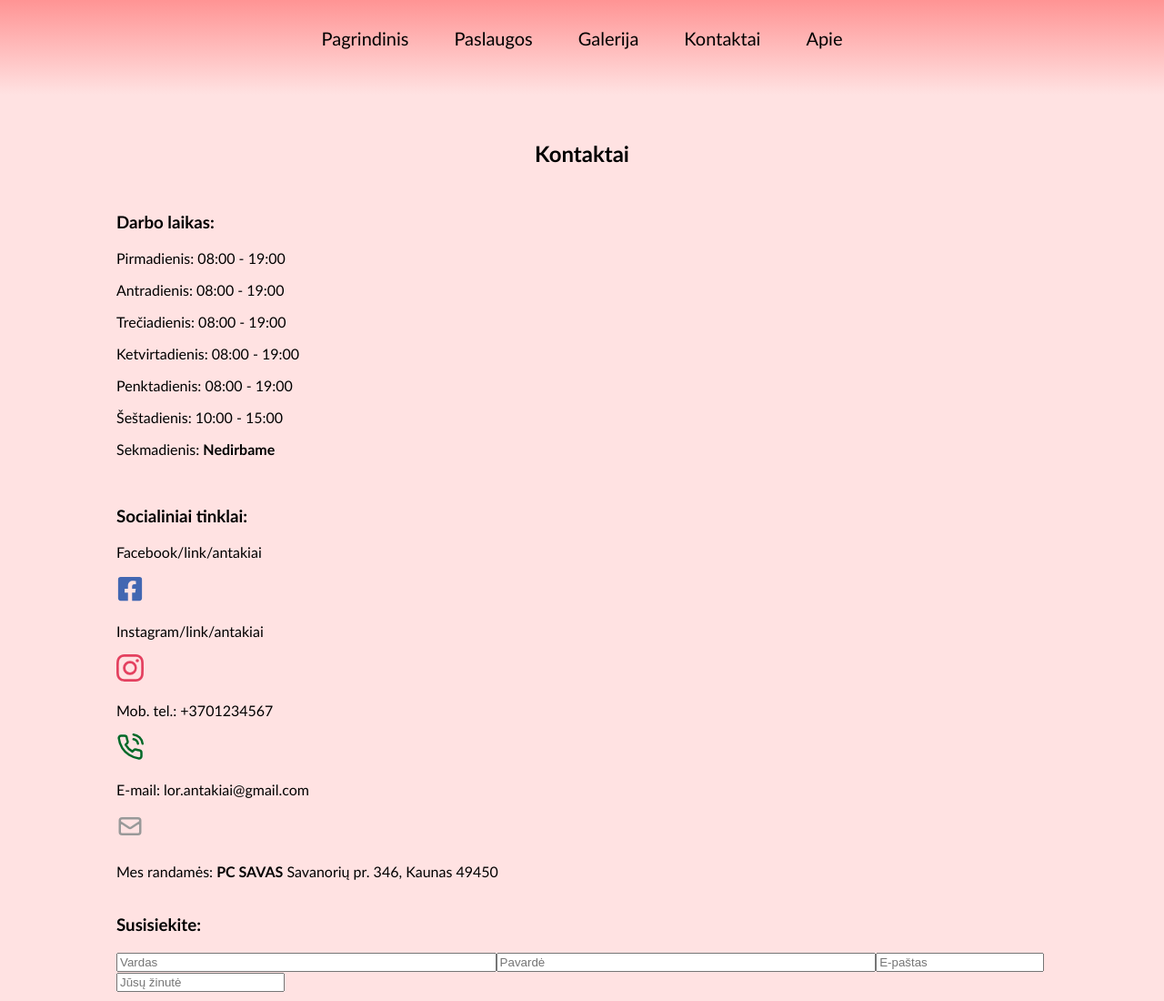
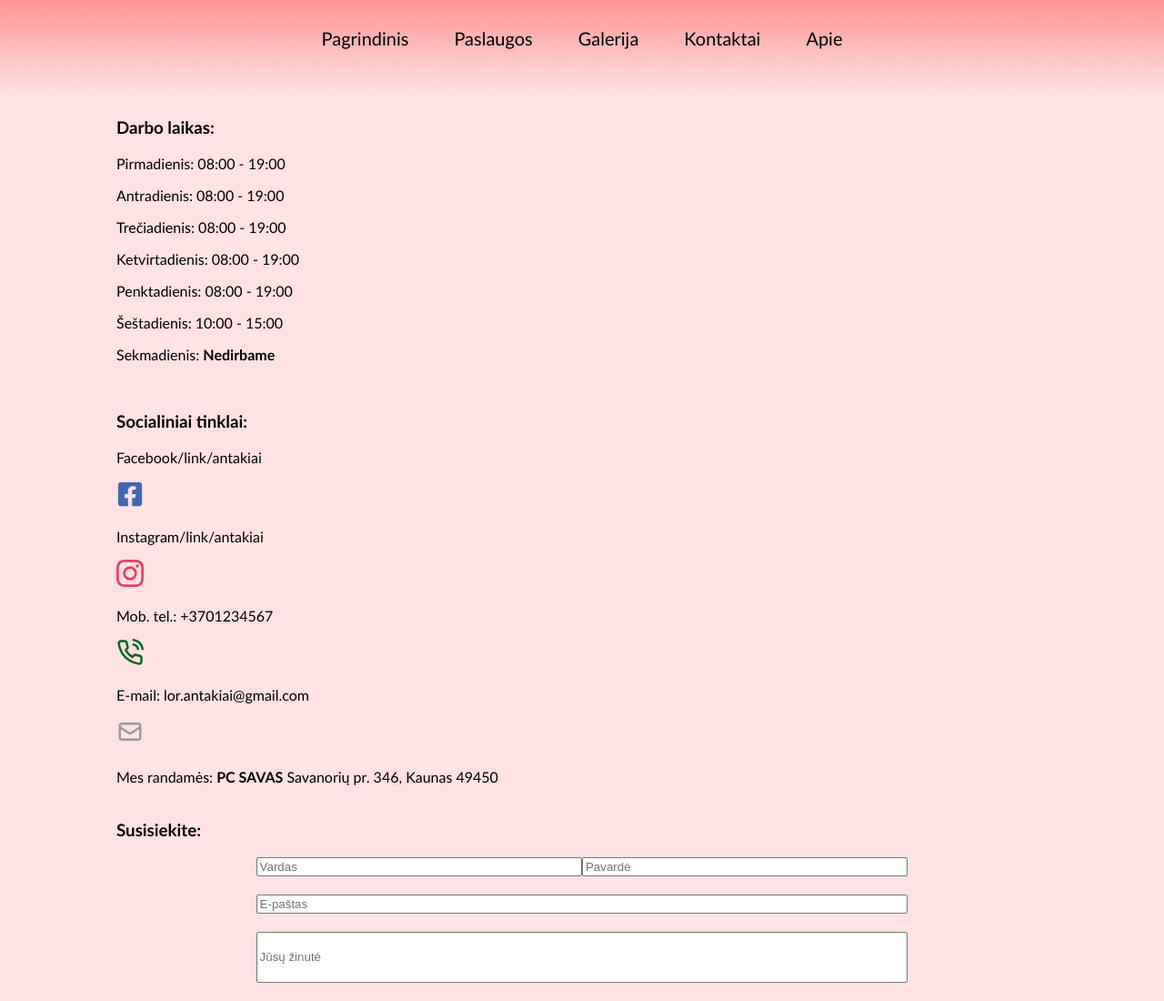
Before and after one commit to ArminasStrolys/react-projects, a React (Create React App) app in the folder eyebrow-portfolio-site/: page /contacts in a window 1280 px wide. Shown: the whole page at 91% size. Built offline with nearby package versions, Linux system fonts and the light colour scheme.

Commit message:
Fixed navbar

```diff
--- a/eyebrow-portfolio-site/src/components/contacts/Contacts.jsx
+++ b/eyebrow-portfolio-site/src/components/contacts/Contacts.jsx
@@ -48,7 +48,7 @@ const Contacts = () => {
 
       <h3>Susisiekite:</h3>
       <div>
-        <form action="">
+        <form className="contact-us-form" action="">
           <input className="field-1" type="text" placeholder="Vardas" />
           <input className="field-2" type="text" placeholder="Pavardė" />
           <input className="field-3" type="email" placeholder="E-paštas" />
--- a/eyebrow-portfolio-site/src/style/_contacts.scss
+++ b/eyebrow-portfolio-site/src/style/_contacts.scss
@@ -18,6 +18,21 @@
   font-size: 30px;
   color: #999999;
 }
+.contact-us-form{
+  width: 70%;
+  margin: auto;
+  display: flex;
+  flex-wrap: wrap;
+}
 .field-1, .field-2{
-  width: 40%;
+  width: 50%;
+  margin-bottom: 20px;
+  box-sizing: border-box;
 }
+.field-3, .field-4{
+  width: 100%;
+  margin-bottom: 20px;
+}
+.field-4{
+  height: 50px;
+}
--- a/eyebrow-portfolio-site/src/style/_navi.scss
+++ b/eyebrow-portfolio-site/src/style/_navi.scss
@@ -9,6 +9,9 @@
   padding: 30px 0 50px 0;
   font-size: 20px;
   font-weight: 500;
+  position: fixed;
+  width: 100%;
+  top: 0;
   a{
     color: $black_color;
     text-decoration: none;
@@ -18,3 +21,12 @@
     }
   }
 }
+.active-nav{
+  color: rgb(255, 255, 255);
+  border: 1px solid white;
+}
+.inactive-nav{
+  color: black;
+  border: 1px solid orange;
+  padding: 10px;
+}
```
